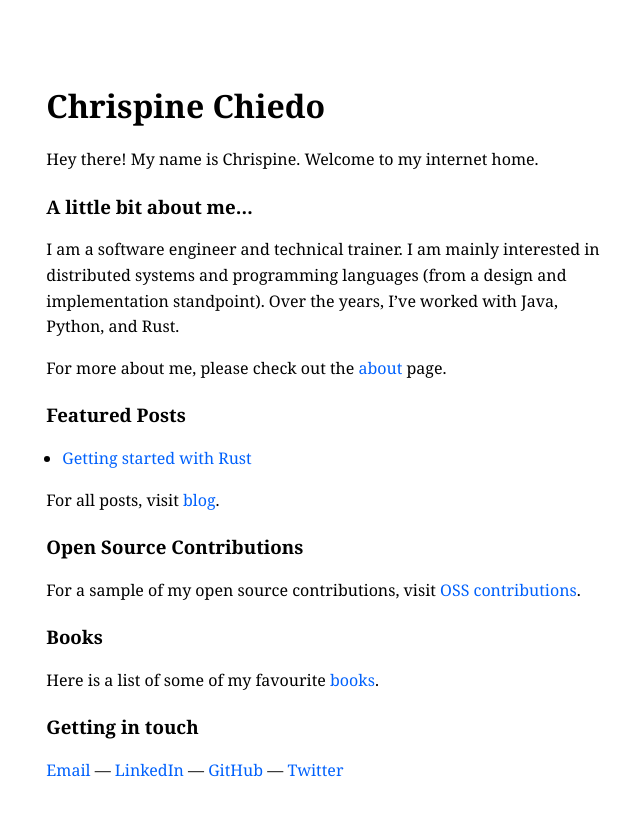
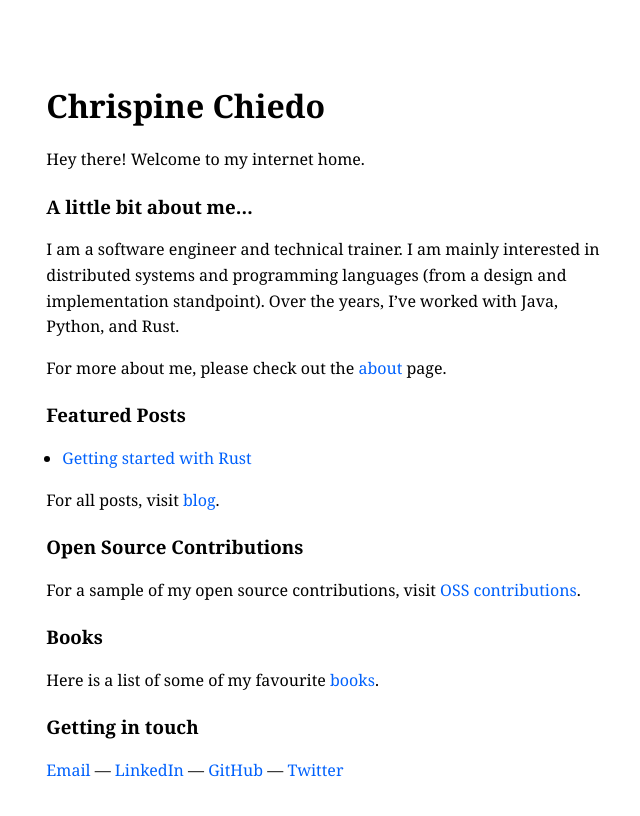
Before and after one commit to chrischiedo/chrischiedo.github.io, a Jekyll site: the page built from index.md, in a window 1280 px wide. Shown: the top 816 px of the page, without its empty margins (311-951 px from the left). Built offline with Jekyll 4.4.1, drawn with Linux system fonts in a browser that asks for light colours; our own code applies the rules of GitHub Pages for plain Markdown files.

Commit message:
update the index page

```diff
--- a/index.md
+++ b/index.md
@@ -7,7 +7,7 @@ redirect_from:
 
 # Chrispine Chiedo
 
-Hey there! My name is Chrispine. Welcome to my internet home.
+Hey there! Welcome to my internet home.
 
 ### A little bit about me...
 
```
